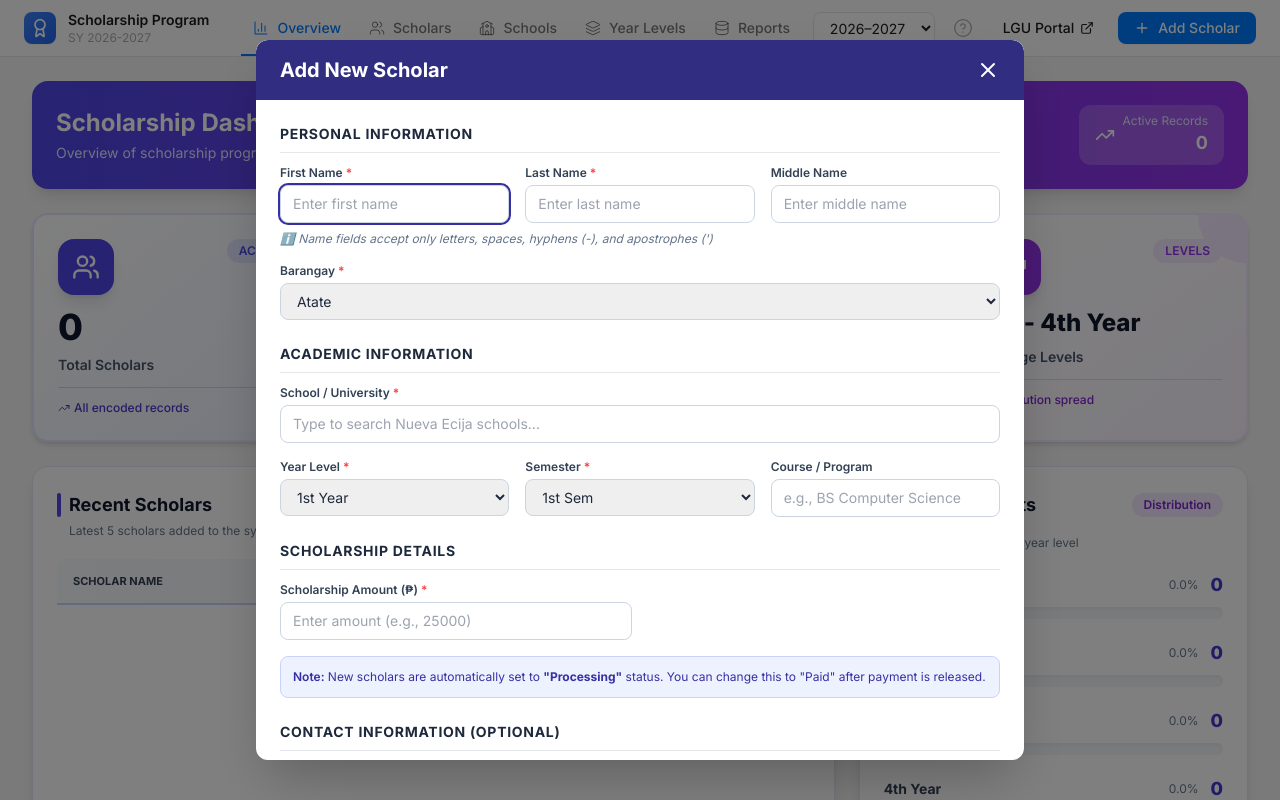
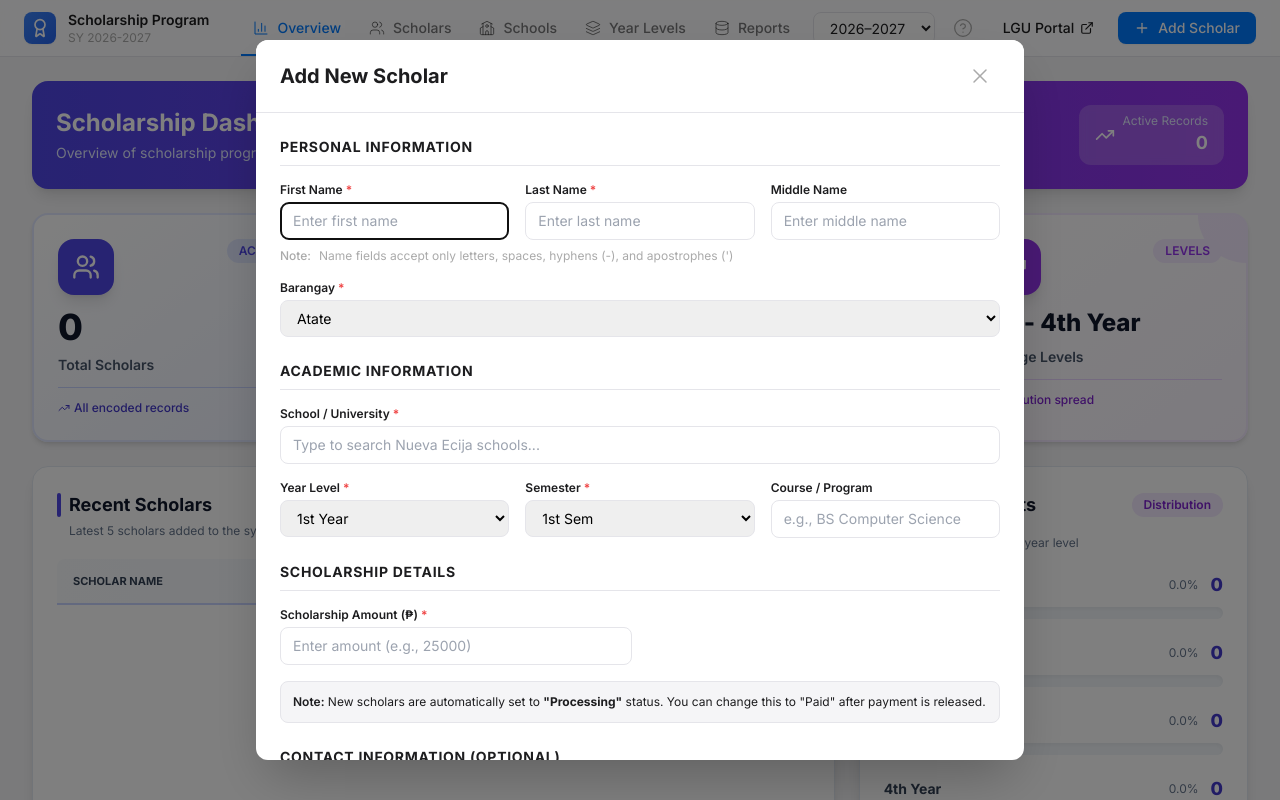
Before and after one commit to MonikkoICT12/iskolar, a React (Vite) app: page / in a window 1280 px wide. Both pictures are taken after a click on the button "Add Scholar". Shown: the top 800 px of the page. Built offline with nearby package versions, Linux system fonts and the light colour scheme.

Commit message:
UI Fixes: Remove emojis, fix modal overlays with portals, update color palette

```diff
--- a/src/components/ConfirmModal.jsx
+++ b/src/components/ConfirmModal.jsx
@@ -1,4 +1,5 @@
 import { useEffect, useRef } from 'react'
+import { createPortal } from 'react-dom'
 import { AlertTriangle, X } from 'lucide-react'
 
 const ConfirmModal = ({
@@ -20,14 +21,18 @@ const ConfirmModal = ({
       // Focus the cancel button when modal opens
       cancelButtonRef.current?.focus()
 
-      // Prevent body scroll
+      // Prevent body scroll and prevent layout shift
+      const scrollbarWidth = window.innerWidth - document.documentElement.clientWidth
       document.body.style.overflow = 'hidden'
+      document.body.style.paddingRight = `${scrollbarWidth}px`
     } else {
-      document.body.style.overflow = 'unset'
+      document.body.style.overflow = ''
+      document.body.style.paddingRight = ''
     }
 
     return () => {
-      document.body.style.overflow = 'unset'
+      document.body.style.overflow = ''
+      document.body.style.paddingRight = ''
     }
   }, [isOpen])
 
@@ -117,9 +122,20 @@ const ConfirmModal = ({
 
   const styles = getTypeStyles()
 
-  return (
+  return createPortal(
     <div
-      className="fixed inset-0 bg-black/50 flex items-center justify-center z-50 p-4"
+      className="fixed z-[100]"
+      style={{
+        position: 'fixed',
+        inset: 0,
+        width: '100vw',
+        height: '100dvh',
+        backgroundColor: 'rgba(0, 0, 0, 0.5)',
+        display: 'flex',
+        alignItems: 'center',
+        justifyContent: 'center',
+        padding: '1rem'
+      }}
       onClick={handleBackdropClick}
       role="dialog"
       aria-modal="true"
@@ -191,7 +207,8 @@ const ConfirmModal = ({
           </button>
         </div>
       </div>
-    </div>
+    </div>,
+    document.body
   )
 }
 
--- a/src/components/ScholarModal.jsx
+++ b/src/components/ScholarModal.jsx
@@ -1,4 +1,5 @@
 import { useState, useEffect } from 'react'
+import { createPortal } from 'react-dom'
 import { X } from 'lucide-react'
 import useScholarStore, { BARANGAYS, YEAR_LEVELS, SEMESTERS } from '../store/scholarStore'
 import NUEVA_ECIJA_SCHOOLS from '../utils/schools'
@@ -26,6 +27,18 @@ const ScholarModal = ({ scholar, onClose }) => {
   const [schoolSearch, setSchoolSearch] = useState(scholar?.school || '')
   const [showSchoolDropdown, setShowSchoolDropdown] = useState(false)
   const [filteredSchools, setFilteredSchools] = useState(NUEVA_ECIJA_SCHOOLS)
+
+  // Lock body scroll when modal is open
+  useEffect(() => {
+    const scrollbarWidth = window.innerWidth - document.documentElement.clientWidth
+    document.body.style.overflow = 'hidden'
+    document.body.style.paddingRight = `${scrollbarWidth}px`
+
+    return () => {
+      document.body.style.overflow = ''
+      document.body.style.paddingRight = ''
+    }
+  }, [])
 
   useEffect(() => {
     if (schoolSearch) {
@@ -98,19 +111,41 @@ const ScholarModal = ({ scholar, onClose }) => {
     onClose()
   }
 
-  return (
-    <div className="fixed inset-0 bg-black/50 flex items-center justify-center z-50 p-4">
-      <div className="bg-white rounded-xl shadow-2xl max-w-3xl w-full max-h-[90vh] overflow-y-auto">
+  return createPortal(
+    <div
+      className="fixed z-[100]"
+      style={{
+        position: 'fixed',
+        inset: 0,
+        width: '100vw',
+        height: '100dvh',
+        backgroundColor: 'rgba(0, 0, 0, 0.5)',
+        display: 'flex',
+        alignItems: 'center',
+        justifyContent: 'center',
+        padding: '1rem'
+      }}
+      onClick={(e) => {
+        if (e.target === e.currentTarget) onClose()
+      }}
+    >
+      <div
+        className="bg-white rounded-xl shadow-2xl max-w-3xl w-full max-h-[90vh] overflow-y-auto"
+        onClick={(e) => e.stopPropagation()}
+      >
         {/* Header */}
-        <div className="sticky top-0 bg-lgu-navy text-white px-6 py-4 flex items-center justify-between rounded-t-xl">
-          <h2 className="text-xl font-bold">
+        <div className="sticky top-0 bg-white px-6 py-4 flex items-center justify-between border-b z-10" style={{ borderColor: '#E5E5EA' }}>
+          <h2 className="text-xl font-bold" style={{ color: '#1D1D1F' }}>
             {isEditing ? 'Edit Scholar' : 'Add New Scholar'}
           </h2>
           <button
             onClick={onClose}
-            className="text-white hover:text-amber-300 transition"
+            className="transition p-2 hover:bg-slate-100 rounded-lg"
+            style={{ color: '#AAAAAA' }}
+            onMouseEnter={(e) => e.currentTarget.style.color = '#1D1D1F'}
+            onMouseLeave={(e) => e.currentTarget.style.color = '#AAAAAA'}
           >
-            <X className="w-6 h-6" />
+            <X className="w-6 h-6" strokeWidth={1.5} />
           </button>
         </div>
 
@@ -118,12 +153,12 @@ const ScholarModal = ({ scholar, onClose }) => {
         <form onSubmit={handleSubmit} onKeyDown={handleKeyDown} className="p-6 space-y-6">
           {/* Personal Information */}
           <div>
-            <h3 className="text-sm font-bold text-slate-800 mb-3 uppercase tracking-wider border-b pb-2">
+            <h3 className="text-sm font-bold uppercase tracking-wider border-b pb-2" style={{ color: '#1D1D1F', borderColor: '#E5E5EA' }}>
               Personal Information
             </h3>
-            <div className="grid grid-cols-1 md:grid-cols-3 gap-4">
+            <div className="grid grid-cols-1 md:grid-cols-3 gap-4 mt-4">
               <div>
-                <label className="block text-xs font-semibold text-slate-700 mb-1">
+                <label className="block text-xs font-semibold mb-1" style={{ color: '#1D1D1F' }}>
                   First Name <span className="text-red-500">*</span>
                 </label>
                 <input
@@ -135,11 +170,12 @@ const ScholarModal = ({ scholar, onClose }) => {
                   autoFocus
                   placeholder="Enter first name"
                   title="Only letters, spaces, hyphens, and apostrophes allowed"
-                  className="w-full px-3 py-2 border border-slate-300 rounded-lg text-sm focus:outline-none focus:ring-2 focus:ring-lgu-blue"
+                  className="w-full px-3 py-2 rounded-lg text-sm"
+                  style={{ border: '1px solid #E5E5EA' }}
                 />
               </div>
               <div>
-                <label className="block text-xs font-semibold text-slate-700 mb-1">
+                <label className="block text-xs font-semibold mb-1" style={{ color: '#1D1D1F' }}>
                   Last Name <span className="text-red-500">*</span>
                 </label>
                 <input
@@ -150,11 +186,12 @@ const ScholarModal = ({ scholar, onClose }) => {
                   required
                   placeholder="Enter last name"
                   title="Only letters, spaces, hyphens, and apostrophes allowed"
-                  className="w-full px-3 py-2 border border-slate-300 rounded-lg text-sm focus:outline-none focus:ring-2 focus:ring-lgu-blue"
+                  className="w-full px-3 py-2 rounded-lg text-sm"
+                  style={{ border: '1px solid #E5E5EA' }}
                 />
               </div>
               <div>
-                <label className="block text-xs font-semibold text-slate-700 mb-1">
+                <label className="block text-xs font-semibold mb-1" style={{ color: '#1D1D1F' }}>
                   Middle Name
                 </label>
                 <input
@@ -164,20 +201,22 @@ const ScholarModal = ({ scholar, onClose }) => {
                   onChange={handleChange}
                   placeholder="Enter middle name"
                   title="Only letters, spaces, hyphens, and apostrophes allowed"
-                  className="w-full px-3 py-2 border border-slate-300 rounded-lg text-sm focus:outline-none focus:ring-2 focus:ring-lgu-blue"
+                  className="w-full px-3 py-2 rounded-lg text-sm"
+                  style={{ border: '1px solid #E5E5EA' }}
                 />
               </div>
             </div>
 
             <div className="mt-2">
-              <p className="text-xs text-slate-500 italic">
-                ℹ️ Name fields accept only letters, spaces, hyphens (-), and apostrophes (')
+              <p className="text-xs flex items-center gap-2" style={{ color: '#AAAAAA' }}>
+                <span className="font-medium">Note:</span>
+                <span>Name fields accept only letters, spaces, hyphens (-), and apostrophes (')</span>
               </p>
             </div>
 
             <div className="grid grid-cols-1 mt-4">
               <div>
-                <label className="block text-xs font-semibold text-slate-700 mb-1">
+                <label className="block text-xs font-semibold mb-1" style={{ color: '#1D1D1F' }}>
                   Barangay <span className="text-red-500">*</span>
                 </label>
                 <select
@@ -185,7 +224,8 @@ const ScholarModal = ({ scholar, onClose }) => {
                   value={formData.barangay}
                   onChange={handleChange}
                   required
-                  className="w-full px-3 py-2 border border-slate-300 rounded-lg text-sm focus:outline-none focus:ring-2 focus:ring-lgu-blue"
+                  className="w-full px-3 py-2 rounded-lg text-sm"
+                  style={{ border: '1px solid #E5E5EA' }}
                 >
                   {BARANGAYS.map((brgy) => (
                     <option key={brgy} value={brgy}>
@@ -199,12 +239,12 @@ const ScholarModal = ({ scholar, onClose }) => {
 
           {/* Academic Information */}
           <div>
-            <h3 className="text-sm font-bold text-slate-800 mb-3 uppercase tracking-wider border-b pb-2">
+            <h3 className="text-sm font-bold uppercase tracking-wider border-b pb-2" style={{ color: '#1D1D1F', borderColor: '#E5E5EA' }}>
               Academic Information
             </h3>
-            <div className="grid grid-cols-1 md:grid-cols-3 gap-4">
+            <div className="grid grid-cols-1 md:grid-cols-3 gap-4 mt-4">
               <div className="md:col-span-3 relative">
-                <label className="block text-xs font-semibold text-slate-700 mb-1">
+                <label className="block text-xs font-semibold mb-1" style={{ color: '#1D1D1F' }}>
                   School / University <span className="text-red-500">*</span>
                 </label>
                 <input
@@ -216,15 +256,19 @@ const ScholarModal = ({ scholar, onClose }) => {
                   onBlur={() => setTimeout(() => setShowSchoolDropdown(false), 200)}
                   required
                   placeholder="Type to search Nueva Ecija schools..."
-                  className="w-full px-3 py-2 border border-slate-300 rounded-lg text-sm focus:outline-none focus:ring-2 focus:ring-lgu-blue"
+                  className="w-full px-3 py-2 rounded-lg text-sm"
+                  style={{ border: '1px solid #E5E5EA' }}
                 />
                 {showSchoolDropdown && filteredSchools.length > 0 && (
-                  <div className="absolute z-10 w-full mt-1 bg-white border border-slate-300 rounded-lg shadow-lg max-h-60 overflow-y-auto">
+                  <div className="absolute z-10 w-full mt-1 bg-white rounded-lg shadow-lg max-h-60 overflow-y-auto" style={{ border: '1px solid #E5E5EA' }}>
                     {filteredSchools.map((school, index) => (
                       <div
                         key={index}
                         onClick={() => handleSchoolSelect(school)}
-                        className="px-3 py-2 hover:bg-indigo-50 cursor-pointer text-sm text-slate-700 border-b border-slate-100 last:border-b-0"
+                        className="px-3 py-2 cursor-pointer text-sm border-b last:border-b-0"
+                        style={{ color: '#1D1D1F', borderColor: '#E5E5EA' }}
+                        onMouseEnter={(e) => e.currentTarget.style.backgroundColor = '#F5F5F7'}
+                        onMouseLeave={(e) => e.currentTarget.style.backgroundColor = 'transparent'}
                       >
                         {school}
                       </div>
@@ -232,15 +276,15 @@ const ScholarModal = ({ scholar, onClose }) => {
                   </div>
                 )}
                 {showSchoolDropdown && filteredSchools.length === 0 && schoolSearch && (
-                  <div className="absolute z-10 w-full mt-1 bg-white border border-slate-300 rounded-lg shadow-lg">
-                    <div className="px-3 py-2 text-sm text-slate-500 italic">
+                  <div className="absolute z-10 w-full mt-1 bg-white rounded-lg shadow-lg" style={{ border: '1px solid #E5E5EA' }}>
+                    <div className="px-3 py-2 text-sm italic" style={{ color: '#AAAAAA' }}>
                       No schools found. You can still enter a custom school name.
                     </div>
                   </div>
                 )}
               </div>
               <div>
-                <label className="block text-xs font-semibold text-slate-700 mb-1">
+                <label className="block text-xs font-semibold mb-1" style={{ color: '#1D1D1F' }}>
                   Year Level <span className="text-red-500">*</span>
                 </label>
                 <select
@@ -248,7 +292,8 @@ const ScholarModal = ({ scholar, onClose }) => {
                   value={formData.yearLevel}
                   onChange={handleChange}
                   required
-                  className="w-full px-3 py-2 border border-slate-300 rounded-lg text-sm focus:outline-none focus:ring-2 focus:ring-lgu-blue"
+                  className="w-full px-3 py-2 rounded-lg text-sm"
+                  style={{ border: '1px solid #E5E5EA' }}
                 >
                   {YEAR_LEVELS.map((level) => (
                     <option key={level} value={level}>
@@ -258,7 +303,7 @@ const ScholarModal = ({ scholar, onClose }) => {
                 </select>
               </div>
               <div>
-                <label className="block text-xs font-semibold text-slate-700 mb-1">
+                <label className="block text-xs font-semibold mb-1" style={{ color: '#1D1D1F' }}>
                   Semester <span className="text-red-500">*</span>
                 </label>
                 <select
@@ -266,7 +311,8 @@ const ScholarModal = ({ scholar, onClose }) => {
                   value={formData.semester}
                   onChange={handleChange}
                   required
-                  className="w-full px-3 py-2 border border-slate-300 rounded-lg text-sm focus:outline-none focus:ring-2 focus:ring-lgu-blue"
+                  className="w-full px-3 py-2 rounded-lg text-sm"
+                  style={{ border: '1px solid #E5E5EA' }}
                 >
                   {SEMESTERS.map((sem) => (
                     <option key={sem} value={sem}>
@@ -276,7 +322,7 @@ const ScholarModal = ({ scholar, onClose }) => {
                 </select>
               </div>
               <div>
-                <label className="block text-xs font-semibold text-slate-700 mb-1">
+                <label className="block text-xs font-semibold mb-1" style={{ color: '#1D1D1F' }}>
                   Course / Program
                 </label>
                 <input
@@ -285,7 +331,8 @@ const ScholarModal = ({ scholar, onClose }) => {
                   value={formData.course}
                   onChange={handleChange}
                   placeholder="e.g., BS Computer Science"
-                  className="w-full px-3 py-2 border border-slate-300 rounded-lg text-sm focus:outline-none focus:ring-2 focus:ring-lgu-blue"
+                  className="w-full px-3 py-2 rounded-lg text-sm"
+                  style={{ border: '1px solid #E5E5EA' }}
                 />
               </div>
             </div>
@@ -293,12 +340,12 @@ const ScholarModal = ({ scholar, onClose }) => {
 
           {/* Scholarship Details */}
           <div>
-            <h3 className="text-sm font-bold text-slate-800 mb-3 uppercase tracking-wider border-b pb-2">
+            <h3 className="text-sm font-bold uppercase tracking-wider border-b pb-2" style={{ color: '#1D1D1F', borderColor: '#E5E5EA' }}>
               Scholarship Details
             </h3>
-            <div className="grid grid-cols-1 md:grid-cols-2 gap-4">
+            <div className="grid grid-cols-1 md:grid-cols-2 gap-4 mt-4">
               <div>
-                <label className="block text-xs font-semibold text-slate-700 mb-1">
+                <label className="block text-xs font-semibold mb-1" style={{ color: '#1D1D1F' }}>
                   Scholarship Amount (₱) <span className="text-red-500">*</span>
                 </label>
                 <input
@@ -310,12 +357,13 @@ const ScholarModal = ({ scholar, onClose }) => {
                   min="0"
                   step="0.01"
                   placeholder="Enter amount (e.g., 25000)"
-                  className="w-full px-3 py-2 border border-slate-300 rounded-lg text-sm focus:outline-none focus:ring-2 focus:ring-lgu-blue"
+                  className="w-full px-3 py-2 rounded-lg text-sm"
+                  style={{ border: '1px solid #E5E5EA' }}
                 />
               </div>
               {isEditing && (
                 <div>
-                  <label className="block text-xs font-semibold text-slate-700 mb-1">
+                  <label className="block text-xs font-semibold mb-1" style={{ color: '#1D1D1F' }}>
                     Status <span className="text-red-500">*</span>
                   </label>
                   <select
@@ -323,20 +371,21 @@ const ScholarModal = ({ scholar, onClose }) => {
                     value={formData.status}
                     onChange={handleChange}
                     required
-                    className="w-full px-3 py-2 border border-slate-300 rounded-lg text-sm focus:outline-none focus:ring-2 focus:ring-lgu-blue"
+                    className="w-full px-3 py-2 rounded-lg text-sm"
+                    style={{ border: '1px solid #E5E5EA' }}
                   >
                     <option value="Processing">Processing</option>
                     <option value="Paid">Paid</option>
                   </select>
-                  <p className="text-xs text-slate-500 mt-1">
+                  <p className="text-xs mt-1" style={{ color: '#AAAAAA' }}>
                     Update payment status when released
                   </p>
                 </div>
               )}
               {!isEditing && (
                 <div className="md:col-span-2">
-                  <div className="bg-indigo-50 border border-indigo-200 rounded-lg p-3">
-                    <p className="text-xs text-indigo-800">
+                  <div className="rounded-lg p-3" style={{ backgroundColor: '#F5F5F7', border: '1px solid #E5E5EA' }}>
+                    <p className="text-xs" style={{ color: '#1D1D1F' }}>
                       <span className="font-semibold">Note:</span> New scholars are automatically set to{' '}
                       <span className="font-bold">"Processing"</span> status. You can change this to "Paid" after payment is released.
                     </p>
@@ -348,12 +397,12 @@ const ScholarModal = ({ scholar, onClose }) => {
 
           {/* Contact Information */}
           <div>
-            <h3 className="text-sm font-bold text-slate-800 mb-3 uppercase tracking-wider border-b pb-2">
+            <h3 className="text-sm font-bold uppercase tracking-wider border-b pb-2" style={{ color: '#1D1D1F', borderColor: '#E5E5EA' }}>
               Contact Information (Optional)
             </h3>
-            <div className="grid grid-cols-1 md:grid-cols-2 gap-4">
+            <div className="grid grid-cols-1 md:grid-cols-2 gap-4 mt-4">
               <div>
-                <label className="block text-xs font-semibold text-slate-700 mb-1">
+                <label className="block text-xs font-semibold mb-1" style={{ color: '#1D1D1F' }}>
                   Contact Number
                 </label>
                 <input
@@ -362,11 +411,12 @@ const ScholarModal = ({ scholar, onClose }) => {
                   value={formData.contactNumber}
                   onChange={handleChange}
                   placeholder="09XX XXX XXXX"
-                  className="w-full px-3 py-2 border border-slate-300 rounded-lg text-sm focus:outline-none focus:ring-2 focus:ring-lgu-blue"
+                  className="w-full px-3 py-2 rounded-lg text-sm"
+                  style={{ border: '1px solid #E5E5EA' }}
                 />
               </div>
               <div>
-                <label className="block text-xs font-semibold text-slate-700 mb-1">
+                <label className="block text-xs font-semibold mb-1" style={{ color: '#1D1D1F' }}>
                   Email Address
                 </label>
                 <input
@@ -375,31 +425,43 @@ const ScholarModal = ({ scholar, onClose }) => {
                   value={formData.email}
                   onChange={handleChange}
                   placeholder="scholar@example.com"
-                  className="w-full px-3 py-2 border border-slate-300 rounded-lg text-sm focus:outline-none focus:ring-2 focus:ring-lgu-blue"
+                  className="w-full px-3 py-2 rounded-lg text-sm"
+                  style={{ border: '1px solid #E5E5EA' }}
                 />
               </div>
             </div>
           </div>
 
           {/* Action Buttons */}
-          <div className="flex items-center justify-end gap-3 pt-4 border-t">
+          <div className="flex items-center justify-end gap-3 pt-4 border-t" style={{ borderColor: '#E5E5EA' }}>
             <button
               type="button"
               onClick={onClose}
-              className="px-4 py-2 text-sm font-semibold text-slate-700 bg-slate-100 hover:bg-slate-200 rounded-lg transition"
+              className="px-4 py-2 text-sm font-semibold rounded-lg transition"
+              style={{
+                color: '#1D1D1F',
+                backgroundColor: '#FFFFFF',
+                border: '1px solid #E5E5EA'
+              }}
+              onMouseEnter={(e) => e.currentTarget.style.backgroundColor = '#F5F5F7'}
+              onMouseLeave={(e) => e.currentTarget.style.backgroundColor = '#FFFFFF'}
             >
               Cancel
             </button>
             <button
               type="submit"
-              className="px-6 py-2 text-sm font-semibold text-white bg-emerald-600 hover:bg-emerald-700 rounded-lg transition shadow"
+              className="px-6 py-2 text-sm font-semibold text-white rounded-lg transition shadow"
+              style={{ backgroundColor: '#007AFF' }}
+              onMouseEnter={(e) => e.currentTarget.style.backgroundColor = '#0051D5'}
+              onMouseLeave={(e) => e.currentTarget.style.backgroundColor = '#007AFF'}
             >
               {isEditing ? 'Update Scholar' : 'Add Scholar'}
             </button>
           </div>
         </form>
       </div>
-    </div>
+    </div>,
+    document.body
   )
 }
 
```
Also changed, not shown: src/components/SchoolSummary.jsx (+91 -37 lines).
